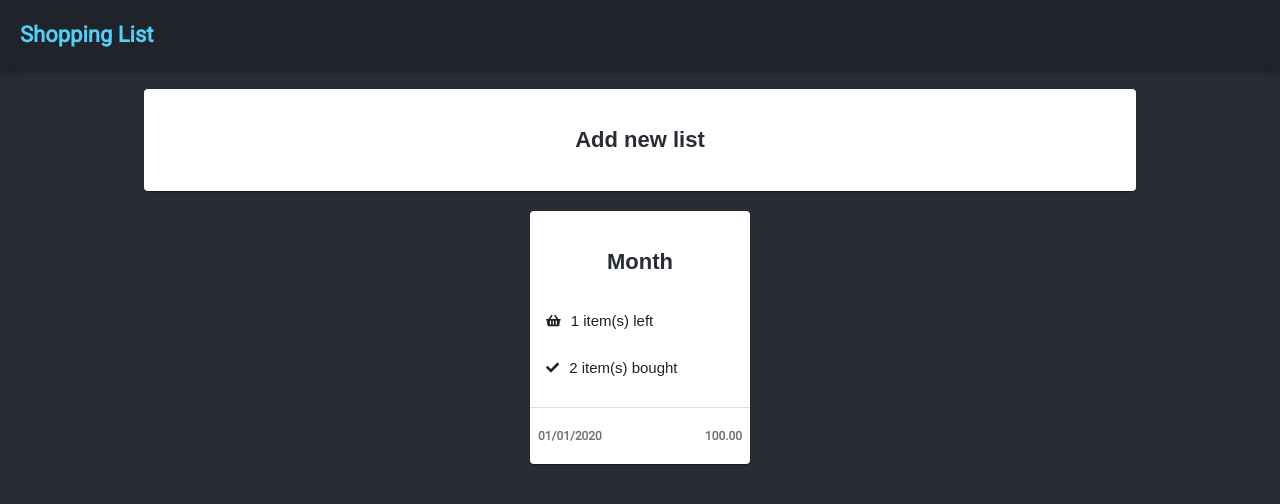
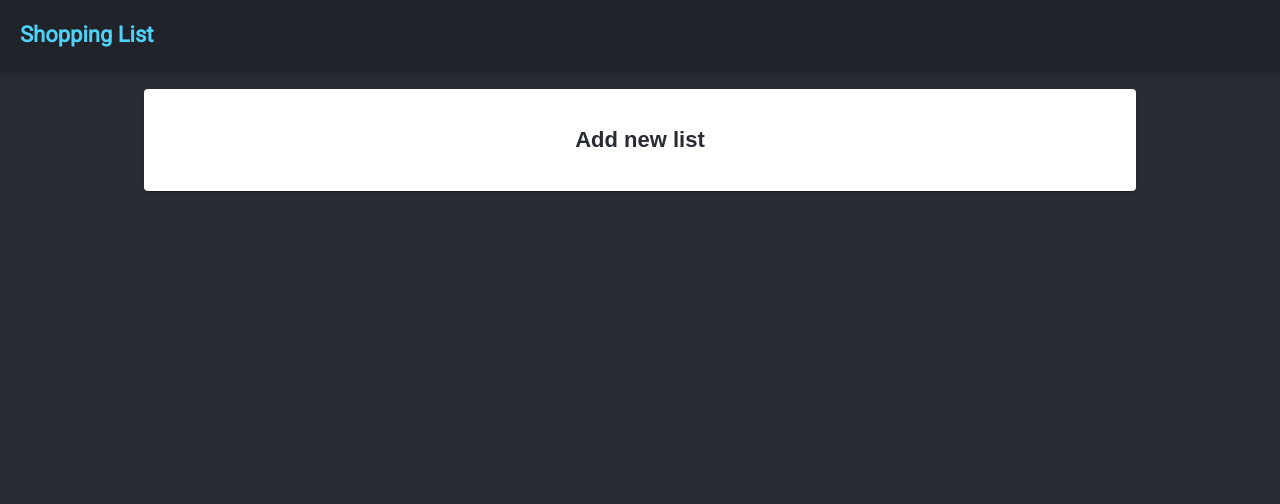
Before and after one commit to joaohhenriq/react-shopping-list, a React (Create React App) app: page / in a window 1280 px wide. Shown: the top 504 px of the page. Built offline with nearby package versions, Linux system fonts and the light colour scheme; the HTML template or start-up script is replaced by a standard one.

Commit message:
Total of the list

```diff
--- a/src/home/index.jsx
+++ b/src/home/index.jsx
@@ -1,12 +1,20 @@
 import React from 'react'
+import { connect } from 'react-redux'
 
 import './home.css'
 import NewList from './newList'
 import List from './list'
 
-export default props => (
+const Home = props => (
     <div className='page-container'>
         <NewList />
-        <List />
+        {props.list.items.length > 0 && <List list={props.list.list} total={props.total} />}
+
     </div>
 )
+
+const mapStateToProps = state => ({
+    list: state.list,
+    total: state.list.items.reduce((total, item) => total + item.total, 0)
+})
+export default connect(mapStateToProps, null)(Home)
--- a/src/home/list.jsx
+++ b/src/home/list.jsx
@@ -10,10 +10,10 @@
 export default props => (
     <CustomCard
         containerClass='list-container'
-        footer={<ListFooter />}
+        footer={<ListFooter total={props.total} />}
         link='/list'>
         <div>
-            <p className='card-title'>Month</p>
+            <p className='card-title'>{props.list}</p>
             <div className='list-card-body'>
                 <ListItem icon={faShoppingBasket} text='1 item(s) left' />
                 <ListItem icon={faCheck} text='2 item(s) bought' />
--- a/src/home/listFooter.jsx
+++ b/src/home/listFooter.jsx
@@ -3,6 +3,6 @@
 export default props => (
     <div className='list-footer'>
         <p>01/01/2020</p>
-        <p>100.00</p>
+        <p>{props.total}</p>
     </div>
 )
```
